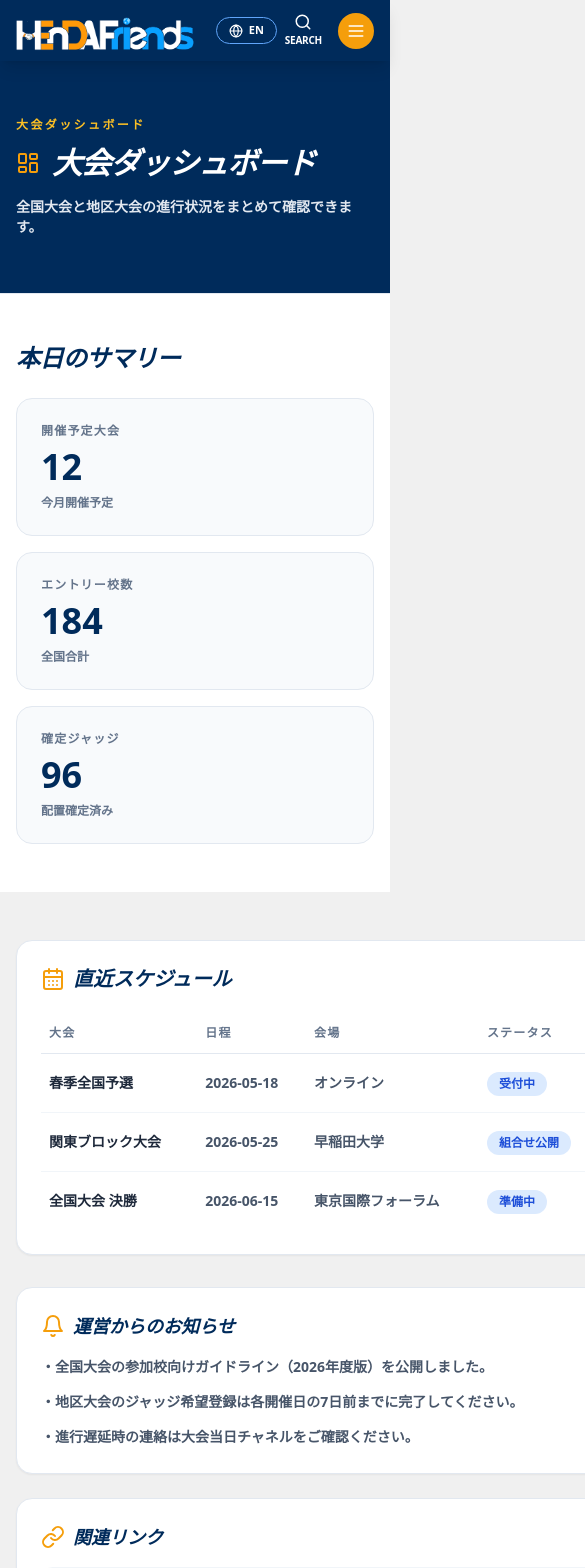
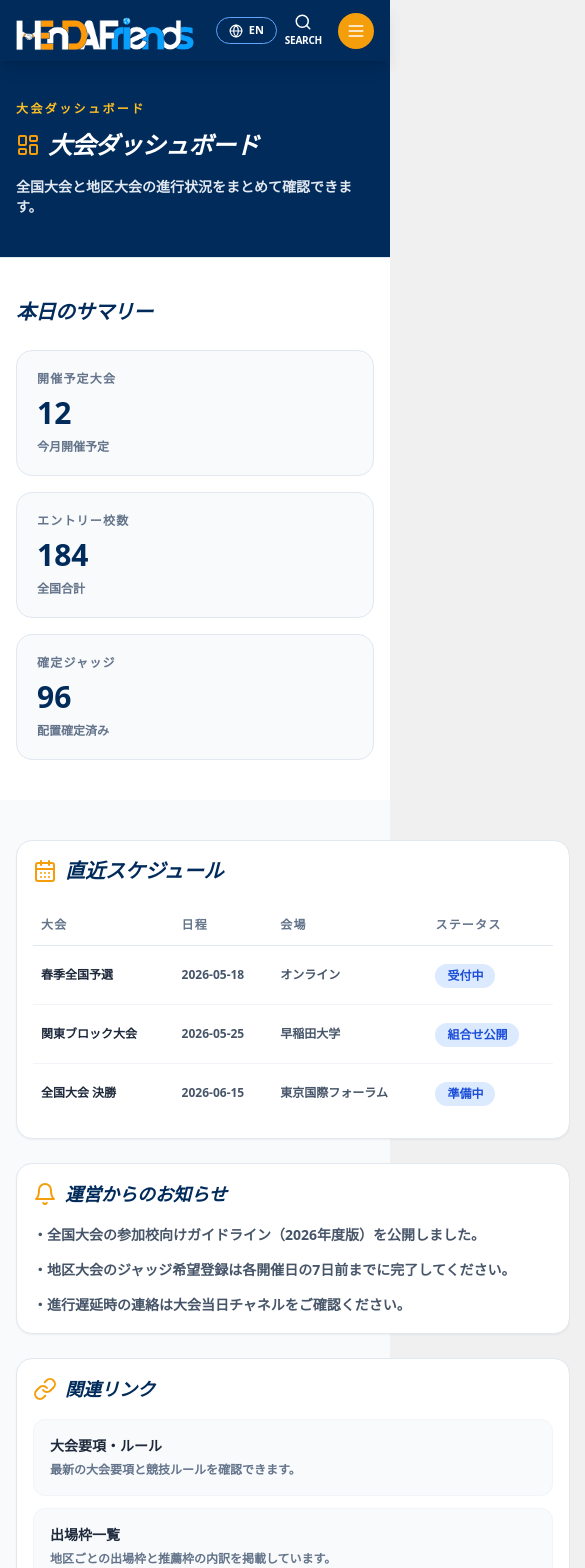
Before and after one commit to totototetete/demo-website, a Next.js app: page /dashboard in a window 390 px wide. Shown: the top 1568 px of the page, 585 px wide, since content can reach past the window. Built offline with nearby package versions, Linux system fonts and the light colour scheme.

Commit message:
feat: add dashboard links and improve dashboard mobile layout
Agent-Logs-Url: https://github.com/totototetete/demo-website/sessions/26ff5789-8011-4b06-97d2-50819f9eddfc

Co-authored-by: totototetete <242939498+totototetete@users.noreply.github.com>

```diff
--- a/app/dashboard/page.tsx
+++ b/app/dashboard/page.tsx
@@ -13,10 +13,10 @@ export default function DashboardPage() {
     <main>
       <Header />
 
-      <section className="bg-[#002b5b] py-14 text-white">
+      <section className="bg-[#002b5b] py-10 text-white md:py-14">
         <div className="mx-auto max-w-7xl px-4">
           <p className="text-xs font-bold uppercase tracking-[0.2em] text-amber-400">{t.nav.dashboard}</p>
-          <h1 className="mt-3 flex items-center gap-3 text-3xl font-black italic tracking-tight md:text-4xl">
+          <h1 className="mt-3 flex items-center gap-2 text-2xl font-black italic tracking-tight md:gap-3 md:text-4xl">
             <LayoutDashboard className="text-amber-500" aria-hidden="true" />
             {dashboard.title}
           </h1>
@@ -24,14 +24,14 @@ export default function DashboardPage() {
         </div>
       </section>
 
-      <section className="border-t border-slate-200 bg-white py-12">
+      <section className="border-t border-slate-200 bg-white py-10 md:py-12">
         <div className="mx-auto max-w-7xl px-4">
-          <h2 className="mb-6 text-2xl font-black italic tracking-tight text-[#002b5b]">{dashboard.statsTitle}</h2>
+          <h2 className="mb-6 text-xl font-black italic tracking-tight text-[#002b5b] md:text-2xl">{dashboard.statsTitle}</h2>
           <div className="grid gap-4 md:grid-cols-3">
             {dashboard.stats.map((item) => (
-              <article key={item.label} className="rounded-2xl border border-slate-200 bg-slate-50 p-6">
+              <article key={item.label} className="rounded-2xl border border-slate-200 bg-slate-50 p-5 md:p-6">
                 <p className="text-xs font-bold uppercase tracking-widest text-slate-500">{item.label}</p>
-                <p className="mt-2 text-4xl font-black text-[#002b5b]">{item.value}</p>
+                <p className="mt-2 text-3xl font-black text-[#002b5b] md:text-4xl">{item.value}</p>
                 <p className="mt-2 text-xs font-bold text-slate-500">{item.note}</p>
               </article>
             ))}
@@ -39,15 +39,15 @@ export default function DashboardPage() {
         </div>
       </section>
 
-      <section className="py-12">
-        <div className="mx-auto grid max-w-7xl gap-8 px-4 lg:grid-cols-[2fr_1fr]">
-          <div className="rounded-2xl border border-slate-200 bg-white p-6 shadow-sm">
+      <section className="bg-slate-50 py-10 md:py-12">
+        <div className="mx-auto grid max-w-7xl gap-6 px-4 md:gap-8 lg:grid-cols-[2fr_1fr]">
+          <div className="rounded-2xl border border-slate-200 bg-white p-4 shadow-sm sm:p-6">
             <h2 className="mb-5 flex items-center gap-2 text-xl font-black italic text-[#002b5b]">
               <CalendarDays className="text-amber-500" aria-hidden="true" />
               {dashboard.scheduleTitle}
             </h2>
             <div className="overflow-x-auto">
-              <table className="w-full min-w-[560px] text-left">
+              <table className="w-full min-w-[520px] text-left">
                 <thead>
                   <tr className="border-b border-slate-200 text-xs font-bold uppercase tracking-widest text-slate-500">
                     <th className="px-2 py-3">{dashboard.scheduleHeaders.round}</th>
@@ -59,9 +59,9 @@ export default function DashboardPage() {
                 <tbody>
                   {dashboard.schedule.map((item) => (
                     <tr key={`${item.round}-${item.date}`} className="border-b border-slate-100 last:border-0">
-                      <td className="px-2 py-4 text-sm font-black text-slate-800">{item.round}</td>
-                      <td className="px-2 py-4 text-sm font-bold text-slate-600">{item.date}</td>
-                      <td className="px-2 py-4 text-sm font-bold text-slate-600">{item.venue}</td>
+                      <td className="px-2 py-4 text-xs font-black text-slate-800 sm:text-sm">{item.round}</td>
+                      <td className="px-2 py-4 text-xs font-bold text-slate-600 sm:text-sm">{item.date}</td>
+                      <td className="px-2 py-4 text-xs font-bold text-slate-600 sm:text-sm">{item.venue}</td>
                       <td className="px-2 py-4">
                         <span className="inline-flex rounded-full bg-blue-100 px-3 py-1 text-xs font-black text-blue-700">
                           {item.status}
@@ -75,7 +75,7 @@ export default function DashboardPage() {
           </div>
 
           <div className="space-y-6">
-            <article className="rounded-2xl border border-slate-200 bg-white p-6 shadow-sm">
+            <article className="rounded-2xl border border-slate-200 bg-white p-4 shadow-sm sm:p-6">
               <h2 className="mb-4 flex items-center gap-2 text-lg font-black italic text-[#002b5b]">
                 <Bell className="text-amber-500" aria-hidden="true" />
                 {dashboard.noticesTitle}
@@ -89,7 +89,7 @@ export default function DashboardPage() {
               </ul>
             </article>
 
-            <article className="rounded-2xl border border-slate-200 bg-white p-6 shadow-sm">
+            <article className="rounded-2xl border border-slate-200 bg-white p-4 shadow-sm sm:p-6">
               <h2 className="mb-4 flex items-center gap-2 text-lg font-black italic text-[#002b5b]">
                 <LinkIcon className="text-amber-500" aria-hidden="true" />
                 {dashboard.linksTitle}
--- a/components/DebatersSection.tsx
+++ b/components/DebatersSection.tsx
@@ -1,6 +1,6 @@
 'use client';
 
-import { MessageSquare, Calendar, Users, BookOpen, ChevronRight, Trophy } from 'lucide-react';
+import { MessageSquare, Calendar, Users, BookOpen, ChevronRight, Trophy, LayoutDashboard } from 'lucide-react';
 import { useLanguage } from '@/hooks/useLanguage';
 
 // アイコンリスト（インデックスで対応）
@@ -38,7 +38,7 @@ export default function DebatersSection() {
             <a
               key={i}
               href="#"
-              className="flex items-center gap-6 bg-white p-6 rounded-2xl shadow-sm hover:shadow-xl transition-all group border border-slate-100"
+              className="group flex items-start gap-4 rounded-2xl border border-slate-100 bg-white p-5 shadow-sm transition-all hover:shadow-xl sm:items-center sm:gap-6 sm:p-6"
               aria-label={item.title}
             >
               <div
@@ -58,6 +58,25 @@ export default function DebatersSection() {
               />
             </a>
           ))}
+          <a
+            href="/dashboard"
+            className="group flex items-start gap-4 rounded-2xl border border-slate-100 bg-white p-5 shadow-sm transition-all hover:shadow-xl sm:items-center sm:gap-6 sm:p-6"
+            aria-label={t.nav.dashboard}
+          >
+            <div className="flex h-14 w-14 items-center justify-center rounded-xl bg-[#002b5b] text-white shadow-lg">
+              <LayoutDashboard size={28} aria-hidden="true" />
+            </div>
+            <div className="flex flex-col justify-center">
+              <h3 className="text-lg font-black text-slate-800 group-hover:text-blue-600 transition-colors tracking-tight">
+                {t.nav.dashboard}
+              </h3>
+              <p className="mt-1 text-xs font-bold text-slate-500">{t.dashboard.subtitle}</p>
+            </div>
+            <ChevronRight
+              className="ml-auto text-slate-300 group-hover:text-amber-500 transition-colors"
+              aria-hidden="true"
+            />
+          </a>
         </div>
       </div>
     </section>
--- a/components/Header.tsx
+++ b/components/Header.tsx
@@ -43,12 +43,12 @@ export default function Header() {
 
   // ナビゲーションアイテム
   const navItems = [
-    { label: t.nav.beginners, icon: <BookOpen size={16} aria-hidden="true" /> },
-    { label: t.nav.support, icon: <Users size={16} aria-hidden="true" /> },
-    { label: t.nav.rules, icon: <Calendar size={16} aria-hidden="true" /> },
-    { label: t.nav.dashboard, icon: <LayoutDashboard size={16} aria-hidden="true" /> },
-    { label: t.nav.matching, icon: <MessageSquare size={16} aria-hidden="true" /> },
-    { label: t.nav.alumni, icon: <Users size={16} aria-hidden="true" /> },
+    { label: t.nav.beginners, href: '#', icon: <BookOpen size={16} aria-hidden="true" /> },
+    { label: t.nav.support, href: '#', icon: <Users size={16} aria-hidden="true" /> },
+    { label: t.nav.rules, href: '#', icon: <Calendar size={16} aria-hidden="true" /> },
+    { label: t.nav.dashboard, href: '/dashboard', icon: <LayoutDashboard size={16} aria-hidden="true" /> },
+    { label: t.nav.matching, href: '#', icon: <MessageSquare size={16} aria-hidden="true" /> },
+    { label: t.nav.alumni, href: '#', icon: <Users size={16} aria-hidden="true" /> },
   ];
 
   return (
@@ -153,7 +153,7 @@ export default function Header() {
           {navItems.map((item, i) => (
             <li key={i} className="group relative flex-1 border-r border-blue-800 last:border-r-0">
               <a
-                href="#"
+                href={item.href}
                 className="flex h-12 flex-col items-center justify-center gap-1 transition-all group-hover:bg-blue-800"
               >
                 <span className="text-amber-400">{item.icon}</span>
@@ -174,7 +174,7 @@ export default function Header() {
             {navItems.map((item, i) => (
               <li key={i}>
                 <a
-                  href="#"
+                  href={item.href}
                   className="flex items-center gap-3 px-6 py-3 text-sm font-bold hover:bg-blue-800 transition-colors"
                   onClick={() => setIsMenuOpen(false)}
                 >
```
